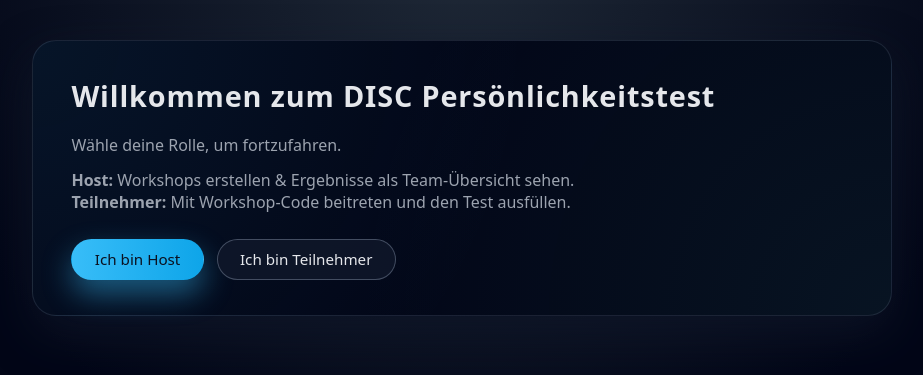
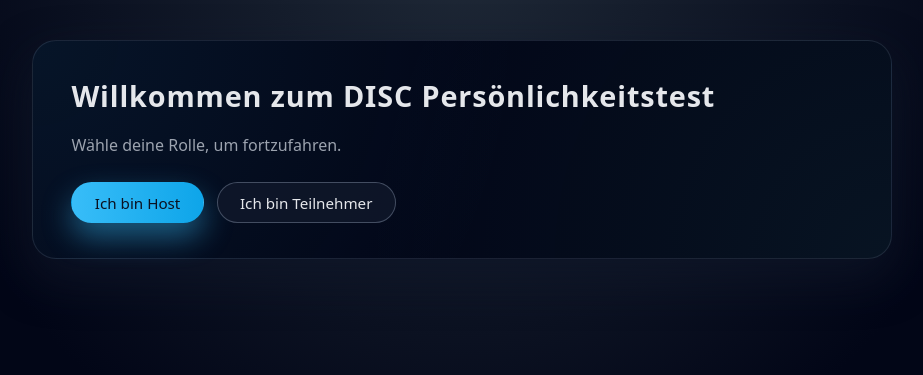
Before and after one commit to emresavas153/disc-personalitytest-app, a Flask app: page / in a window 1280 px wide. Shown: the part 47-422 px from the top of the page, without its empty margins (178-1101 px from the left). Run offline with Flask 3, Linux system fonts and the light colour scheme.

Commit message:
Remove role descriptions from index page for a cleaner layout

```diff
--- a/templates/index.html
+++ b/templates/index.html
@@ -5,10 +5,7 @@
 <p>
   Wähle deine Rolle, um fortzufahren.
 </p>
-<p>
-  <strong>Host:</strong> Workshops erstellen & Ergebnisse als Team-Übersicht sehen.<br>
-  <strong>Teilnehmer:</strong> Mit Workshop-Code beitreten und den Test ausfüllen.
-</p>
+
 
 <div class="btn-row hero-actions">
   <a class="btn btn-primary" href="{{ url_for('login_get') }}">Ich bin Host</a>
```
